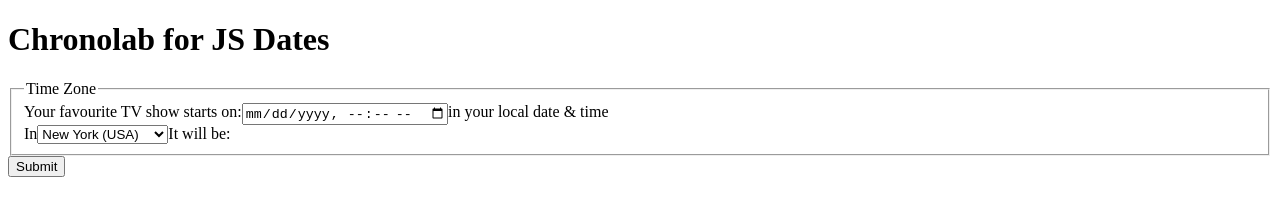
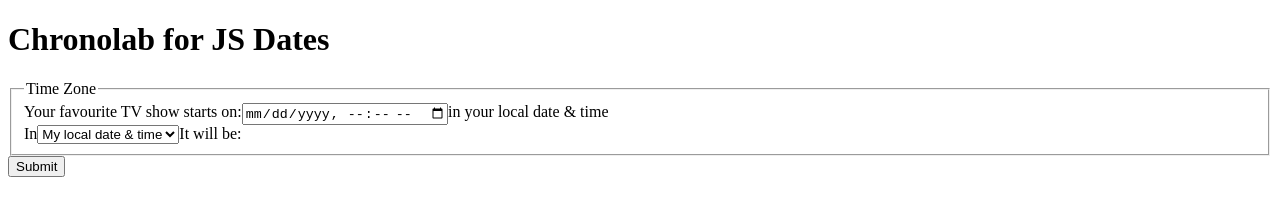
Before and after one commit to Rinidh/chronolab-date, a React (Vite) app: page / in a window 1280 px wide. Shown: the top 215 px of the page. Built offline with nearby package versions, Linux system fonts and the light colour scheme.

Commit message:
feat: detect and use system's own time zone as an option in the dropdown select

```diff
--- a/src/components/TimeZone.jsx
+++ b/src/components/TimeZone.jsx
@@ -3,9 +3,13 @@ import { format } from "date-fns";
 import { toZonedTime } from "date-fns-tz";
 import { useWatch } from "react-hook-form";
 
+function getSystemTimeZone() {
+  return Intl.DateTimeFormat().resolvedOptions().timeZone;
+}
+
 export const TimeZone = ({ methods }) => {
   const { register, control } = methods;
-  const [timeZone, setTimeZone] = React.useState("America/New_York");
+  const [timeZone, setTimeZone] = React.useState(() => getSystemTimeZone());
 
   const startDateTime = useWatch({
     control,
@@ -39,6 +43,7 @@ export const TimeZone = ({ methods }) => {
           value={timeZone}
           onChange={(e) => setTimeZone(e.target.value)}
         >
+          <option value={getSystemTimeZone()}>My local date & time</option>
           <option value="America/New-York">New York (USA)</option>
           <option value="Europe/London">London (UK)</option>
           <option value="Asia/Tokyo">Tokyo (Japan)</option>
```
